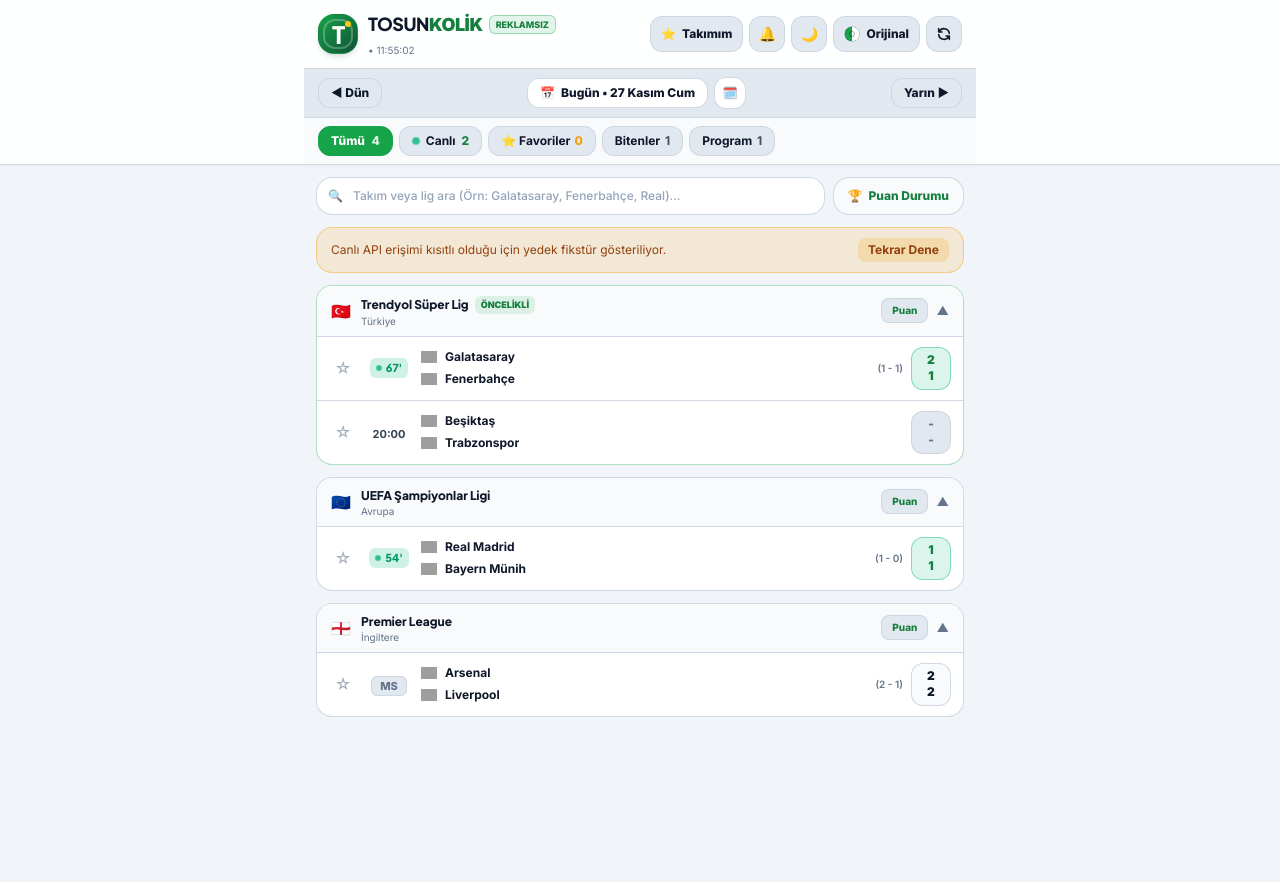
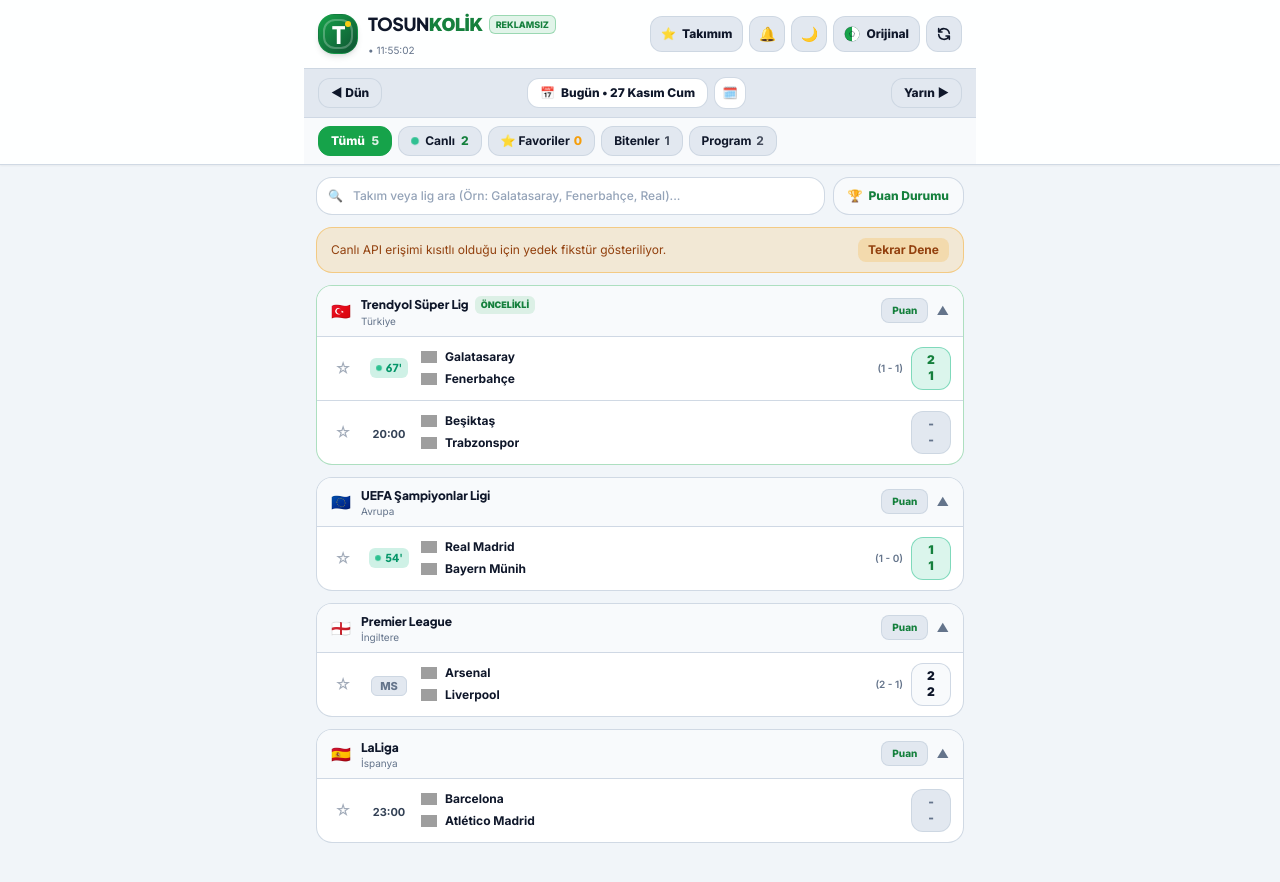
Before and after one commit to hamdiandic06-dotcom/tosunkolik, a plain HTML site: page index.html in a window 1280 px wide. Before the commit the page ends 800 px from the top, so only its background shows below. Drawn offline with nearby package versions, Linux system fonts and the light colour scheme; no server answers; grey boxes are pictures that could not be loaded.

Commit message:
Include La Liga in fallback matches
Added La Liga matches to the fallback matches for today.

```diff
--- a/index.html
+++ b/index.html
@@ -919,6 +919,7 @@
       const sl = PRIORITY_LEAGUES[0];
       const ucl = PRIORITY_LEAGUES[2];
       const epl = PRIORITY_LEAGUES[5];
+      const laliga = PRIORITY_LEAGUES[6];
       return [
         {
           league: sl,
@@ -989,6 +990,23 @@
               events: []
             }
           ]
+        },
+        {
+          league: laliga,
+          matches: [
+            {
+              id: 'bar-atm-401',
+              league: laliga,
+              date: new Date().toISOString(),
+              statusCategory: 'upcoming',
+              statusLabel: '23:00',
+              venue: 'Estadi Olímpic',
+              home: { id: '83', name: 'Barcelona', fullName: 'FC Barcelona', logo: 'https://a.espncdn.com/i/teamlogos/soccer/500/83.png', score: '-' },
+              away: { id: '1068', name: 'Atlético Madrid', fullName: 'Atlético de Madrid', logo: 'https://a.espncdn.com/i/teamlogos/soccer/500/1068.png', score: '-' },
+              htScore: null,
+              events: []
+            }
+          ]
         }
       ];
     }
```
